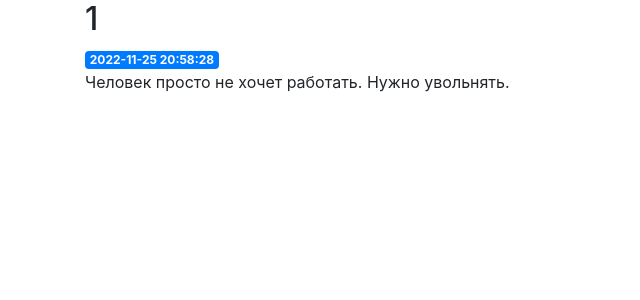
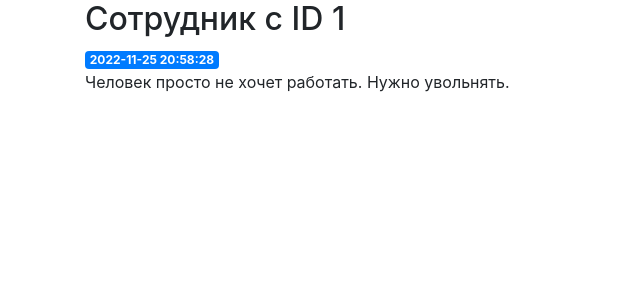
Before and after one commit to Dandelion4ik/USB-cam, a Flask app: page /3 in a window 1280 px wide. Shown: the part 56-356 px from the top of the page, without its empty margins (0-640 px from the left). Run offline with Flask 2, Linux system fonts and the light colour scheme; data comes from the database, SQL or seed files in the repository; some libraries are stand-ins or nearby versions.

Commit message:
Редактура сайта

```diff
--- a/web/templates/index.html
+++ b/web/templates/index.html
@@ -4,7 +4,7 @@
 <h1>{% block title %} Заявления{% endblock %}</h1>
 {% for post in posts %}
 <a href="{{ url_for('post', post_id=post['id']) }}">
-    <h2>{{ post['title'] }}</h2>
+    <h2>ID {{ post['title'] }}</h2>
 </a>
 <span class="badge badge-primary">{{ post['created'] }}</span>
 <a href="{{ url_for('edit', id=post['id']) }}">
--- a/web/templates/post.html
+++ b/web/templates/post.html
@@ -1,7 +1,7 @@
 {% extends 'base.html' %}
 
 {% block content %}
-<h2>{% block title %} {{ post['title'] }} {% endblock %}</h2>
+<h2>{% block title %} Сотрудник с ID {{ post['title'] }} {% endblock %}</h2>
 <span class="badge badge-primary">{{ post['created'] }}</span>
 <p>{{ post['content'] }}</p>
 {% endblock %}
```
